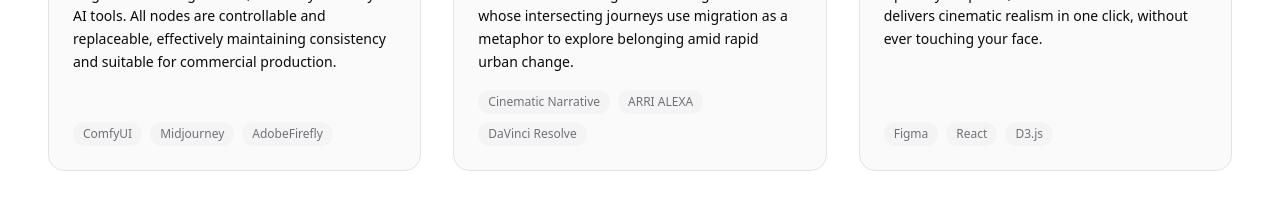
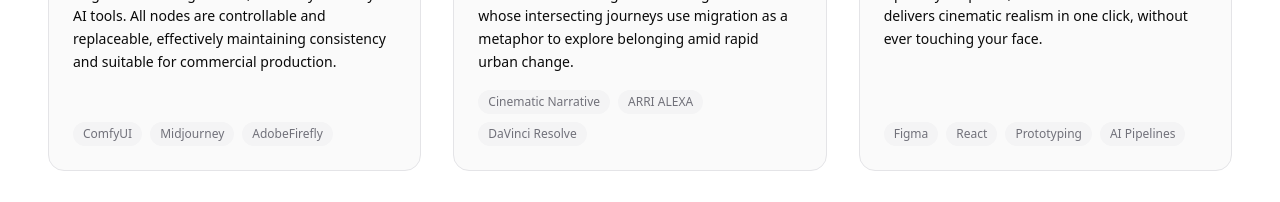
Before and after one commit to Carlton0209/Carlton-Shi-s-Portfolio, a React (Vite) app: page / in a window 1280 px wide. Shown: the part 1620-1822 px from the top of the page. Built offline with nearby package versions, Linux system fonts and the light colour scheme; a web font is replaced by a local one.

Commit message:
Update Portfolio.tsx

```diff
--- a/src/components/Portfolio.tsx
+++ b/src/components/Portfolio.tsx
@@ -46,7 +46,7 @@ const projects: Project[] = [
       'Upload your photo, hit enhance. RealLife AI delivers cinematic realism in one click, without ever touching your face.',
     category: 'interactive',
     image: 'https://images.unsplash.com/photo-1551288049-bebda4e38f71?w=600&h=400&fit=crop',
-    tags: ['Figma', 'React', 'D3.js'],
+    tags: ['Figma', 'React', 'Prototyping', 'AI Pipelines'],
   },
   {
     id: '4',
```
